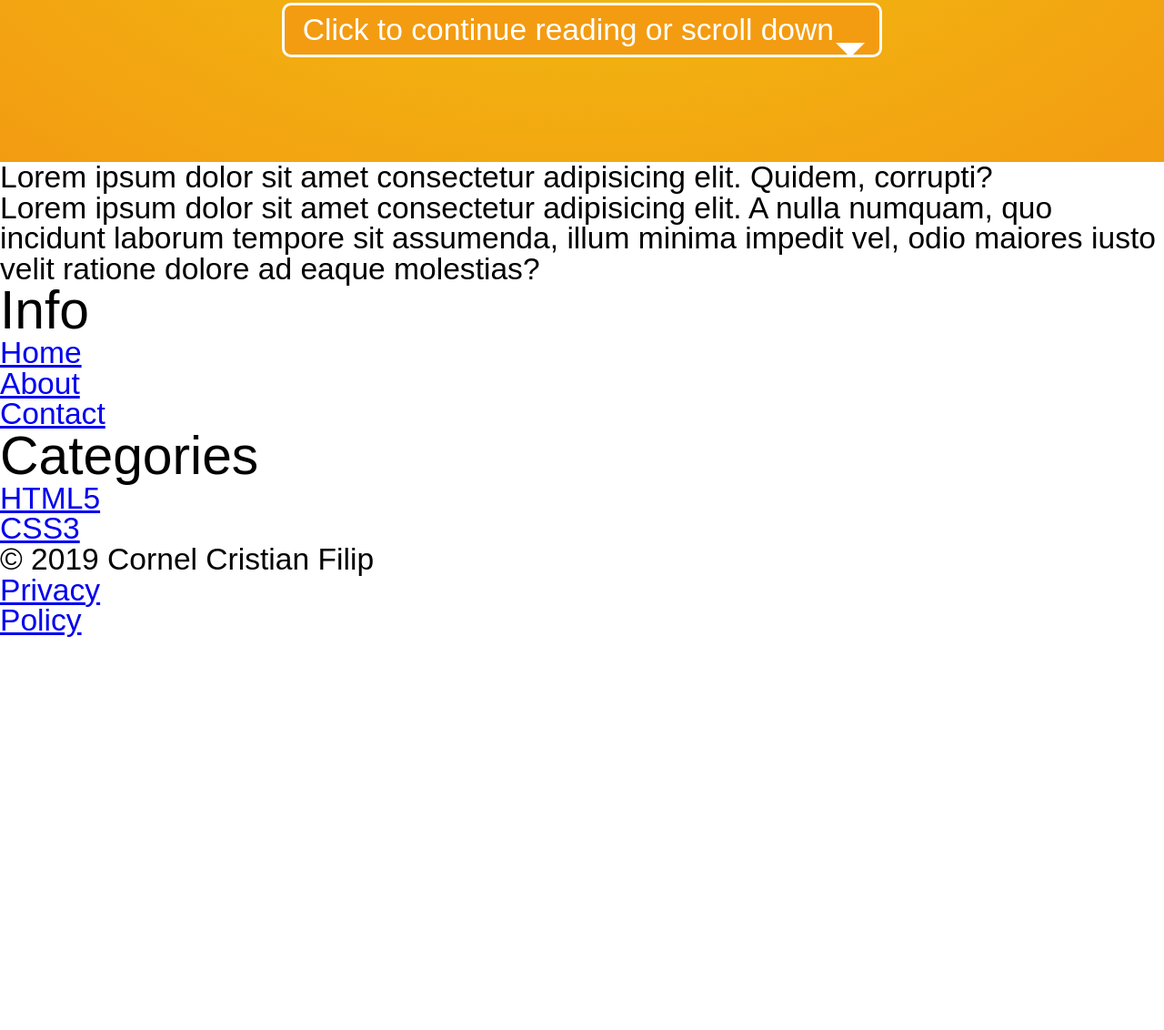
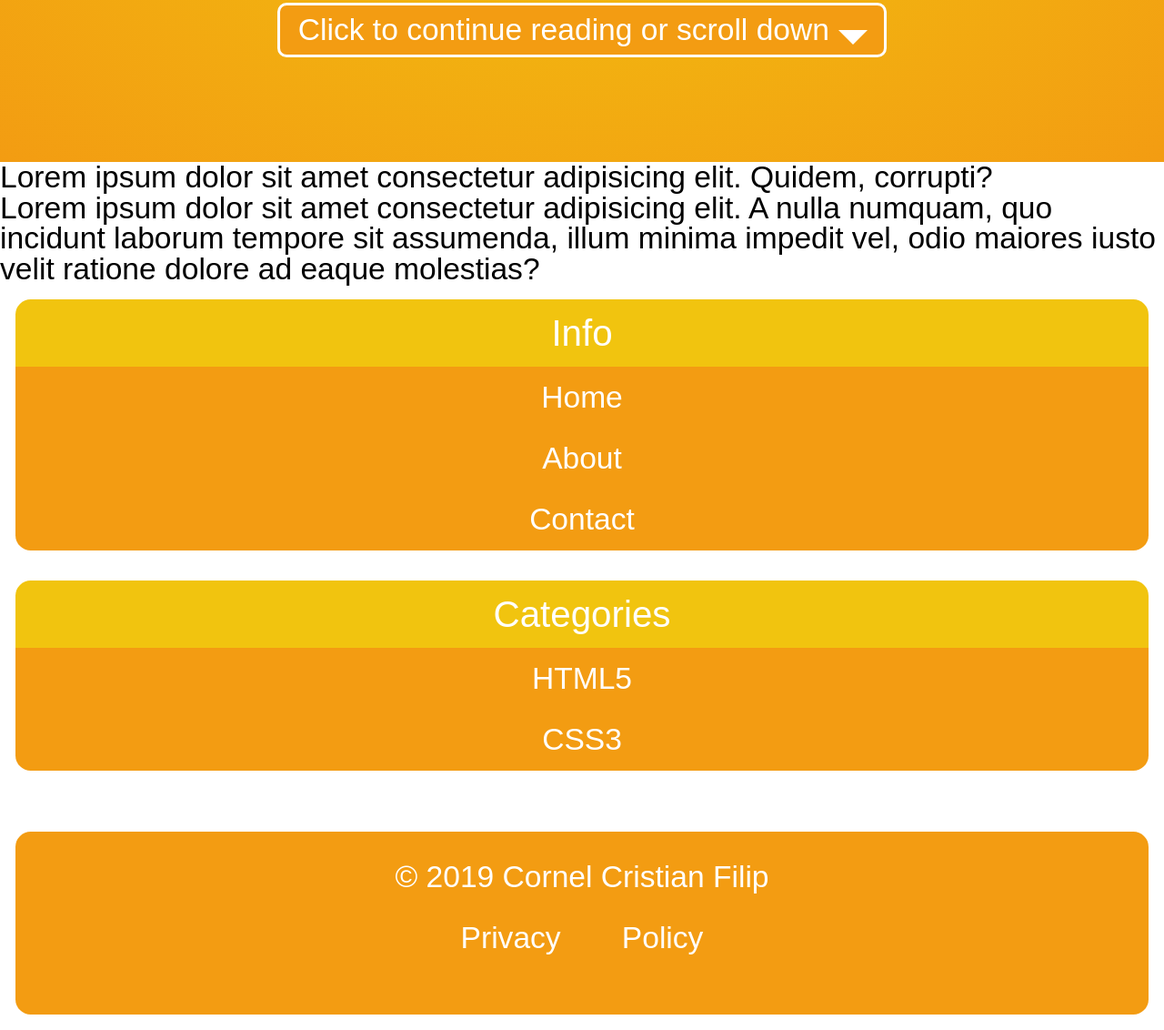
Before and after one commit to psyhedeliq/quick-blog, a website: page src/index.pug in a window 1280 px wide. Shown: the part 622-1754 px from the top of the page at 91% size. Before the commit the page ends 1322 px from the top, so only its background shows below. Drawn offline with nearby package versions, Linux system fonts and the light colour scheme; files that its build step writes are made by us from their sources; a web font is replaced by a local one.

Commit message:
footer and layout changes

```diff
--- a/src/_component/config/color.scss
+++ b/src/_component/config/color.scss
@@ -1,4 +1,22 @@
-$color-buttercup: #f1c40f;
-$color-gamboge: #f39c12;
-$color-fuel-yellow: #f39c12;
+$theme: "buttercup";
+
+$color-normal: #f1f1f1;
+$color-dark: #000;
+
+@if ($theme == "pickled-bluewood") {
+  $color-normal: #34495e;
+  $color-dark: #2c3e50;
+}
+
+@if ($theme == "buttercup") {
+  $color-normal: #f1c40f;
+  $color-dark: #f39c12;
+}
+
+@if ($theme == "zest") {
+  $color-normal: #e67e22;
+  $color-dark: #d35400;
+}
+
+$color-golden-gras: #dd9a2d;
 $color-white: #fff;
--- a/src/_component/footer/footer.pug
+++ b/src/_component/footer/footer.pug
@@ -1,7 +1,8 @@
 footer
-  div &copy; 2019 Cornel Cristian Filip
-  ul
-    li
-      a(href="/privacy") Privacy
-    li
-      a(href="/policy") Policy
+  .footer
+    div &copy; 2019 Cornel Cristian Filip
+    ul.footer__list
+      li
+        a.footer__link(href="/privacy") Privacy
+      li
+        a.footer__link(href="/policy") Policy
--- /dev/null
+++ b/src/_component/footer/footer.scss
@@ -0,0 +1,25 @@
+footer {
+  padding: 0.5rem;
+}
+
+.footer {
+  padding: 1rem;
+  border-radius: 0.5rem;
+  background-color: $color-dark;
+  color: $color-white;
+  display: flex;
+  flex-direction: column;
+  align-items: center;
+}
+
+.footer__list {
+  display: flex;
+  justify-content: space-around;
+}
+
+.footer__link {
+  display: block;
+  padding: 1rem;
+  color: $color-white;
+  text-decoration: none;
+}
--- a/src/_component/layout/layout.scss
+++ b/src/_component/layout/layout.scss
@@ -7,6 +7,10 @@ body {
   scroll-behavior: smooth;
 }
 
+html {
+  font-size: 10px;
+}
+
 .welcome {
   height: 100%;
   display: flex;
@@ -14,7 +18,7 @@ body {
   text-align: center;
   align-items: center;
   justify-content: center;
-  background-image: radial-gradient(ellipse, $color-buttercup, $color-gamboge);
+  background-image: radial-gradient(ellipse, $color-normal, $color-dark);
 
   h1 {
     color: $color-white;
@@ -37,17 +41,23 @@ body {
     margin: 1rem;
     border: 0.1rem solid $color-white;
     position: relative;
-    background-color: $color-fuel-yellow;
-    padding-right: 1.5rem;
+    background-color: $color-dark;
+    padding-right: 1.2rem;
+    display: flex;
+    justify-content: center;
+    align-items: center;
 
     &:hover {
-      border: 0.1rem solid $color-buttercup;
+      border: 0.1rem solid $color-normal;
     }
+  }
 
+  .continue-arrow {
+    margin: 0 0.3rem;
     &::after {
       position: absolute;
-      right: 0.5rem;
-      top: 1.2rem;
+      // right: 0.5rem;
+      // top: 1.2rem;
       content: "";
       display: block;
       width: 0;
@@ -57,10 +67,6 @@ body {
       border-right: 0.5rem solid transparent;
     }
   }
-
-  // & > div {
-  //   width: 100%;
-  // }
 }
 
 @media screen and (min-width: 25em) {
--- a/src/_component/menu/menu.pug
+++ b/src/_component/menu/menu.pug
@@ -1,15 +1,18 @@
-h3 Info
-ul
-  li
-    a(href="/") Home
-  li
-    a(href="/about.html") About
-  li
-    a(href="/contact.html") Contact
+.menu
+  .menu__panel
+    h3.menu__title Info
+    ul.menu__list
+      li
+        a(href="/") Home
+      li
+        a(href="/about.html") About
+      li
+        a(href="/contact.html") Contact
 
-h3 Categories
-ul
-  li
-    a(href="/html") HTML5
-  li
-    a(href="/html") CSS3
+  .menu__panel
+    h3.menu__title Categories
+    ul.menu__list
+      li
+        a(href="/html") HTML5
+      li
+        a(href="/html") CSS3
--- /dev/null
+++ b/src/_component/menu/menu.scss
@@ -0,0 +1,32 @@
+.menu {
+  padding: 0.5rem;
+}
+
+.menu__panel {
+}
+
+.menu__title {
+  border-top-left-radius: 0.5rem;
+  border-top-right-radius: 0.5rem;
+  background-color: $color-normal;
+  color: $color-white;
+  padding: 0.5rem 1rem;
+  font-size: 1.2rem;
+  text-align: center;
+}
+
+.menu__list {
+  border-bottom-left-radius: 0.5rem;
+  border-bottom-right-radius: 0.5rem;
+  background-color: $color-dark;
+  color: $color-white;
+  margin-bottom: 1rem;
+  text-align: center;
+
+  a {
+    color: $color-white;
+    text-decoration: none;
+    padding: 0.5rem 1rem;
+    display: block;
+  }
+}
--- a/src/index.pug
+++ b/src/index.pug
@@ -8,7 +8,9 @@ block content
   .welcome
     h1=title
     p.welcome__description=description
-    a.scroll-down(href="#continue") Click to continue reading or scroll down
+    a.scroll-down(href="#continue")
+      span Click to continue reading or scroll down
+      span.continue-arrow
   #continue
   p.lead Lorem ipsum dolor sit amet consectetur adipisicing elit. Quidem, corrupti?
   p
--- a/src/style.scss
+++ b/src/style.scss
@@ -3,3 +3,5 @@
 @import "_component/config/font";
 @import "_component/layout/layout";
 @import "_component/layout/typography";
+@import "_component/menu/menu";
+@import "_component/footer/footer";
```
